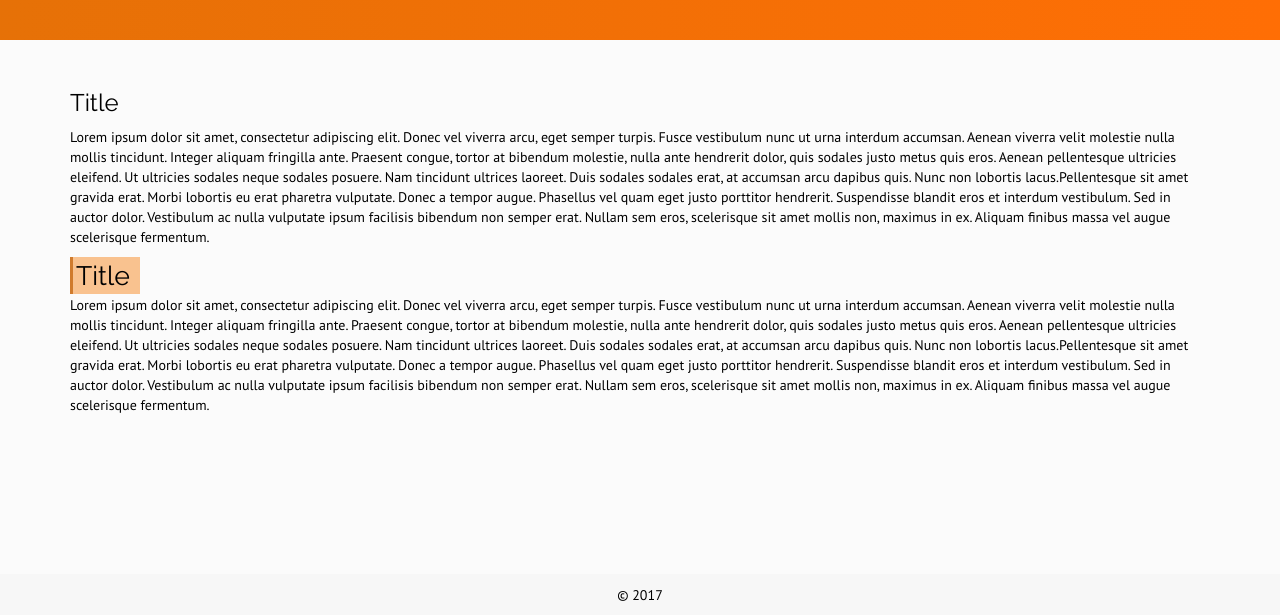
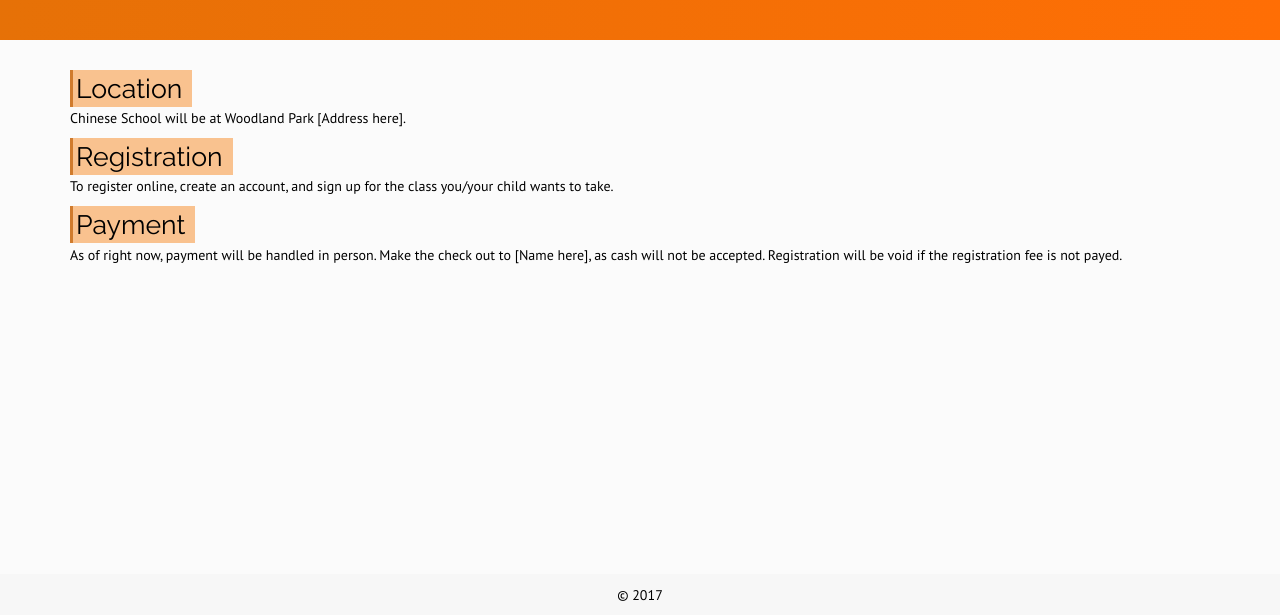
Before and after one commit to itsachineseschool/site, a plain HTML site: page about.html in a window 1280 px wide. Shown: the part 185-800 px from the top of the page. Drawn offline with nearby package versions, Linux system fonts and the light colour scheme.

Commit message:
Update about.html

```diff
--- a/about.html
+++ b/about.html
@@ -41,15 +41,20 @@
     </div>
 
     <div class="container">
-      <h3>Title</h3>
+      <span class="alt-title">Location</span>
       <p>
-        Lorem ipsum dolor sit amet, consectetur adipiscing elit. Donec vel viverra arcu, eget semper turpis. Fusce vestibulum nunc ut urna interdum accumsan. Aenean viverra velit molestie nulla mollis tincidunt. Integer aliquam fringilla ante. Praesent congue, tortor at bibendum molestie, nulla ante hendrerit dolor, quis sodales justo metus quis eros. Aenean pellentesque ultricies eleifend. Ut ultricies sodales neque sodales posuere. Nam tincidunt ultrices laoreet. Duis sodales sodales erat, at accumsan arcu dapibus quis. Nunc non lobortis lacus.Pellentesque sit amet gravida erat. Morbi lobortis eu erat pharetra vulputate. Donec a tempor augue. Phasellus vel quam eget justo porttitor hendrerit. Suspendisse blandit eros et interdum vestibulum. Sed in auctor dolor. Vestibulum ac nulla vulputate ipsum facilisis bibendum non semper erat. Nullam sem eros, scelerisque sit amet mollis non, maximus in ex. Aliquam finibus massa vel augue scelerisque fermentum.
+        Chinese School will be at Woodland Park [Address here].
+      </p>
+      <span class="alt-title">Registration</span>
+      <p>
+        To register online, create an account, and sign up for the class you/your child wants to take.
+      </p>
+      <span class="alt-title">Payment</span>
+      <p>
+        As of right now, payment will be handled in person. Make the check out to [Name here], as cash will not be accepted. Registration will be void if the registration fee is not payed.
       </p>
 
-      <span class="alt-title">Title</span>
-      <p>
-        Lorem ipsum dolor sit amet, consectetur adipiscing elit. Donec vel viverra arcu, eget semper turpis. Fusce vestibulum nunc ut urna interdum accumsan. Aenean viverra velit molestie nulla mollis tincidunt. Integer aliquam fringilla ante. Praesent congue, tortor at bibendum molestie, nulla ante hendrerit dolor, quis sodales justo metus quis eros. Aenean pellentesque ultricies eleifend. Ut ultricies sodales neque sodales posuere. Nam tincidunt ultrices laoreet. Duis sodales sodales erat, at accumsan arcu dapibus quis. Nunc non lobortis lacus.Pellentesque sit amet gravida erat. Morbi lobortis eu erat pharetra vulputate. Donec a tempor augue. Phasellus vel quam eget justo porttitor hendrerit. Suspendisse blandit eros et interdum vestibulum. Sed in auctor dolor. Vestibulum ac nulla vulputate ipsum facilisis bibendum non semper erat. Nullam sem eros, scelerisque sit amet mollis non, maximus in ex. Aliquam finibus massa vel augue scelerisque fermentum.
-      </p>
+
 
     </div>
 
```
